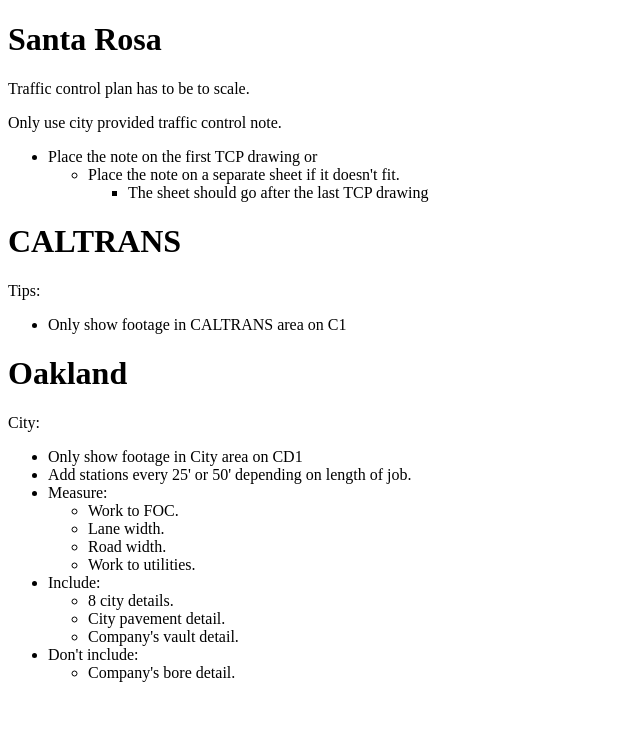
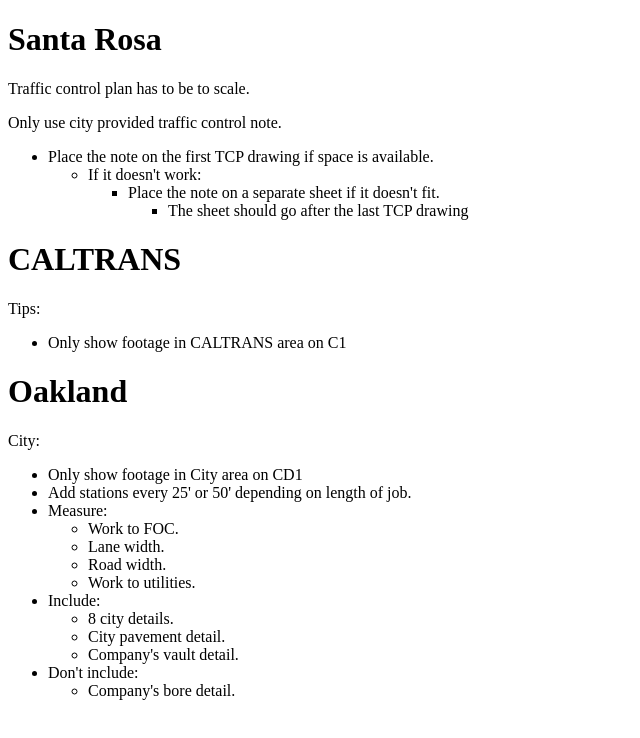
Before and after one commit to jvfon/CAD, a plain HTML site: page index.html in a window 1280 px wide. Shown: the whole page, without its empty margins (0-640 px from the left). Drawn offline with Linux system fonts and the light colour scheme.

Commit message:
new fixes

```diff
--- a/index.html
+++ b/index.html
@@ -11,11 +11,14 @@
     <p>Traffic control plan has to be to scale.</p>
     <p>Only use city provided traffic control note.</p>
         <ul>
-            <li>Place the note on the first TCP drawing or</li>
+            <li>Place the note on the first TCP drawing if space is available.</li>
             <ul>
-                <li>Place the note on a separate sheet if it doesn't fit.</li>
+                <li>If it doesn't work:</li>
                 <ul>
-                    <li>The sheet should go after the last TCP drawing</li>
+                    <li>Place the note on a separate sheet if it doesn't fit.</li>
+                    <ul>
+                        <li>The sheet should go after the last TCP drawing</li>
+                    </ul>
                 </ul>
             </ul>
         </ul>
```
